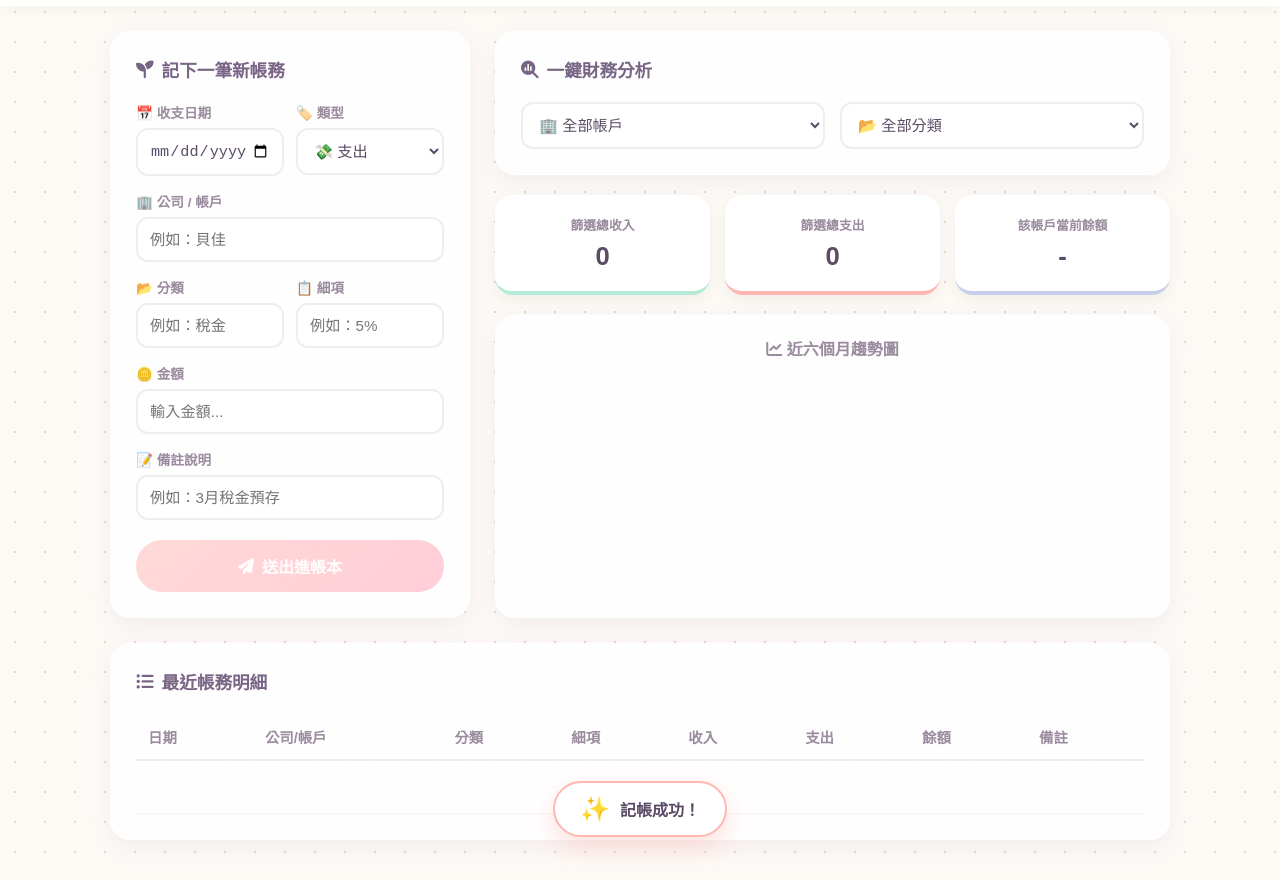
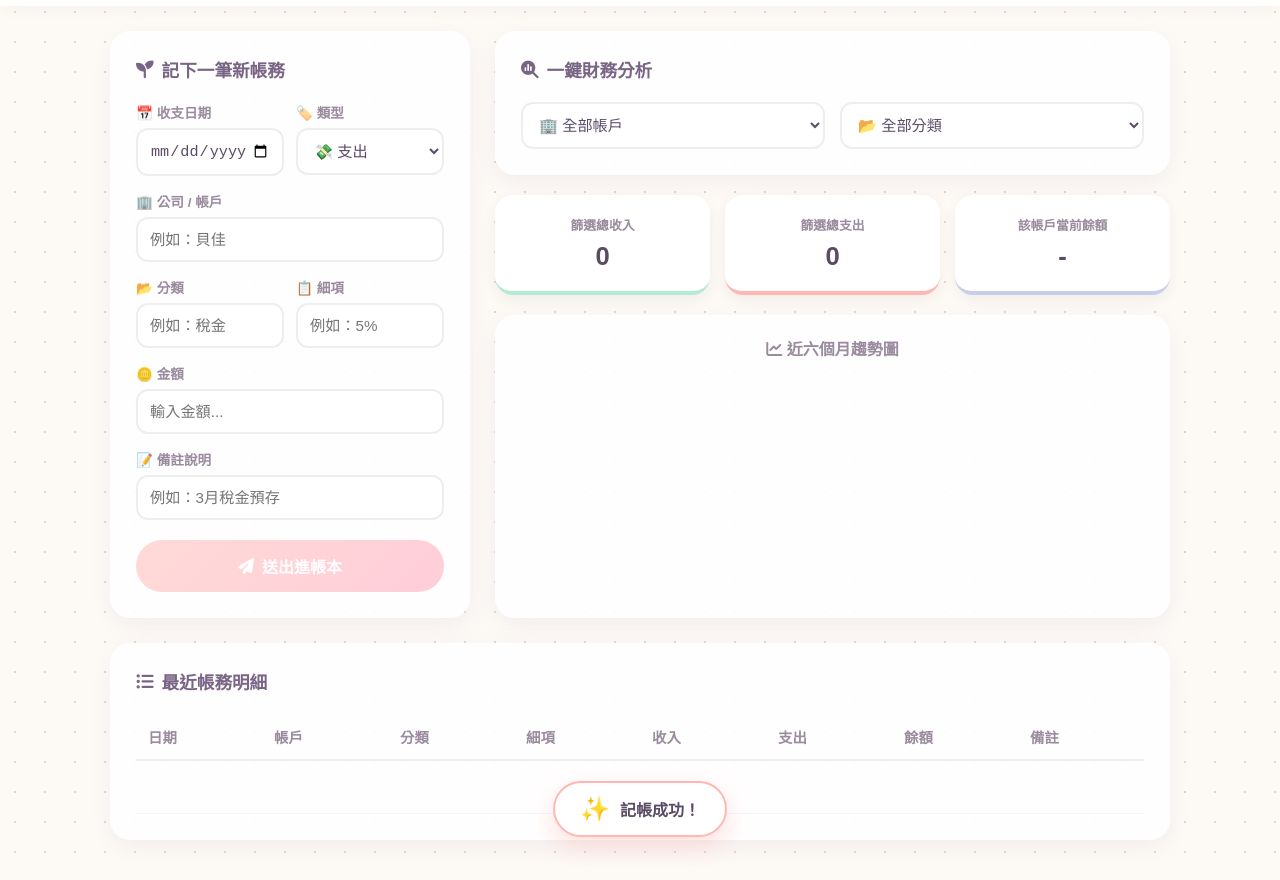
Before and after one commit to jyunyi0520-hash/week15HW, a plain HTML site: page index.html in a window 1280 px wide. Shown: the part 63-943 px from the top of the page. Drawn offline with nearby package versions, Linux system fonts and the light colour scheme.

Commit message:
修改欄位無限延伸問題

```diff
--- a/index.html
+++ b/index.html
@@ -102,7 +102,9 @@
 
       <div class="card chart-card">
         <h3 class="chart-title"><i class="fa-solid fa-chart-line"></i> 近六個月趨勢圖</h3>
-        <canvas id="trendChart"></canvas>
+        <div class="chart-wrapper">
+          <canvas id="trendChart"></canvas>
+        </div>
       </div>
     </section>
 
@@ -112,14 +114,14 @@
         <table class="cute-table">
           <thead>
             <tr>
-              <th>日期</th>
-              <th>公司/帳戶</th>
-              <th>分類</th>
-              <th>細項</th>
-              <th class="txt-right">收入</th>
-              <th class="txt-right">支出</th>
-              <th class="txt-right">餘額</th>
-              <th>備註</th>
+              <th class="col-date">日期</th>
+              <th class="col-account">帳戶</th>
+              <th class="col-cat">分類</th>
+              <th class="col-sub">細項</th>
+              <th class="col-money txt-right">收入</th>
+              <th class="col-money txt-right">支出</th>
+              <th class="col-money txt-right">餘額</th>
+              <th class="col-note">備註</th>
             </tr>
           </thead>
           <tbody id="recordsTbody">
```
